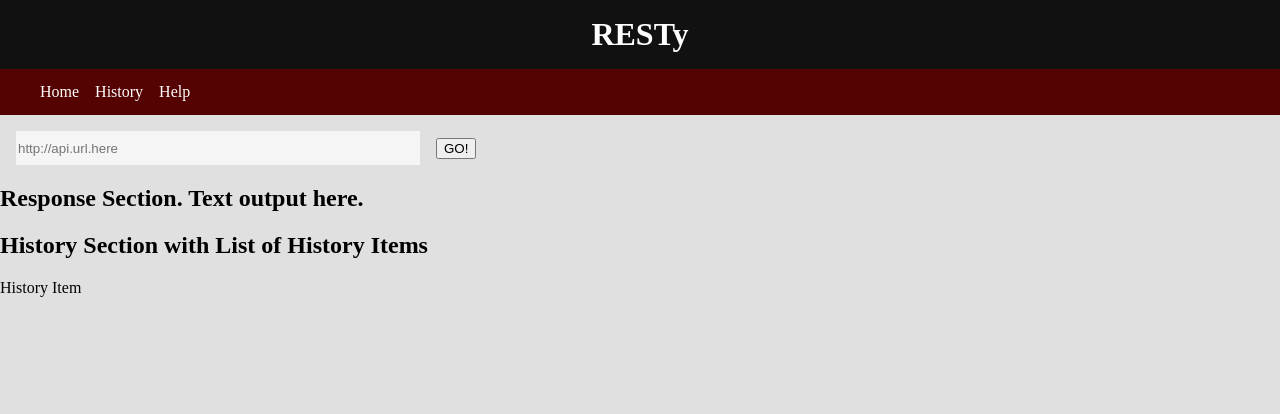
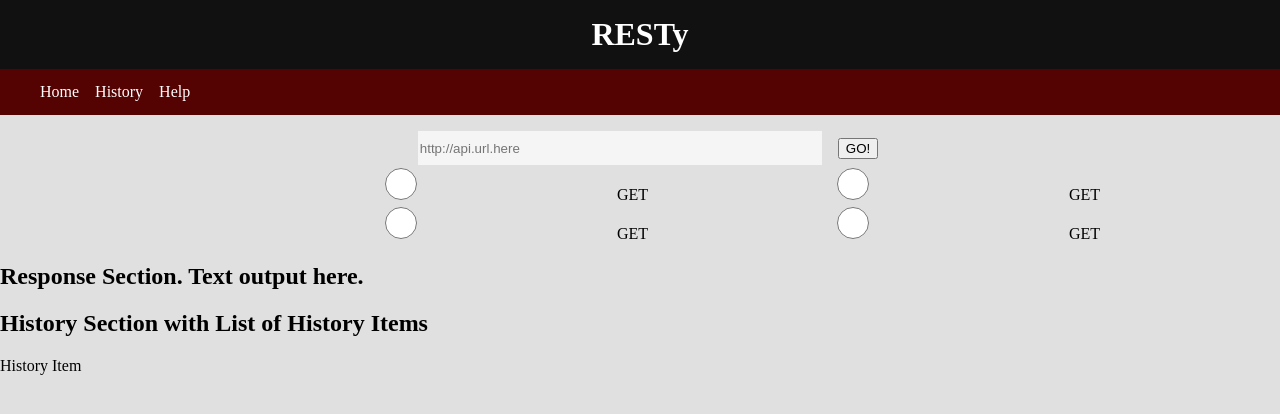
Before and after one commit to RhoneLachner/lab-29-resty, a React app: page / in a window 1280 px wide. Shown: the top 414 px of the page. Built offline with nearby package versions, Linux system fonts and the light colour scheme.

Commit message:
added radio buttons with no function attached

```diff
--- a/src/components/sectionView/RequestView.jsx
+++ b/src/components/sectionView/RequestView.jsx
@@ -7,10 +7,27 @@ export default class RequestView extends Component {
       <>
         <div className={styles.requestView}>
 
-
           <form>
             <input type="text" placeholder="http://api.url.here"></input>
             <button>GO!</button>
+
+            {/* RADIO BUTTONS HERE */}
+            <div className={styles.radioDiv}>
+
+              <input type="radio" name="method" value="get" />
+              <label htmlFor="get">GET</label>
+
+              <input type="radio" name="method" value="post" />
+              <label htmlFor="get">GET</label>
+
+              <input type="radio" name="method" value="put" />
+              <label htmlFor="get">GET</label>
+
+              <input type="radio" name="method" value="delete" />
+              <label htmlFor="get">GET</label>
+
+            </div>
+
           </form>
         </div>
       </>
--- a/src/components/sectionView/ResponseView.jsx
+++ b/src/components/sectionView/ResponseView.jsx
@@ -5,6 +5,9 @@ export default class ResponseView extends Component {
     return (
       <div>
         <h2>Response Section. Text output here.</h2>
+        <span>
+
+        </span>
       </div>
     );
   }
```
